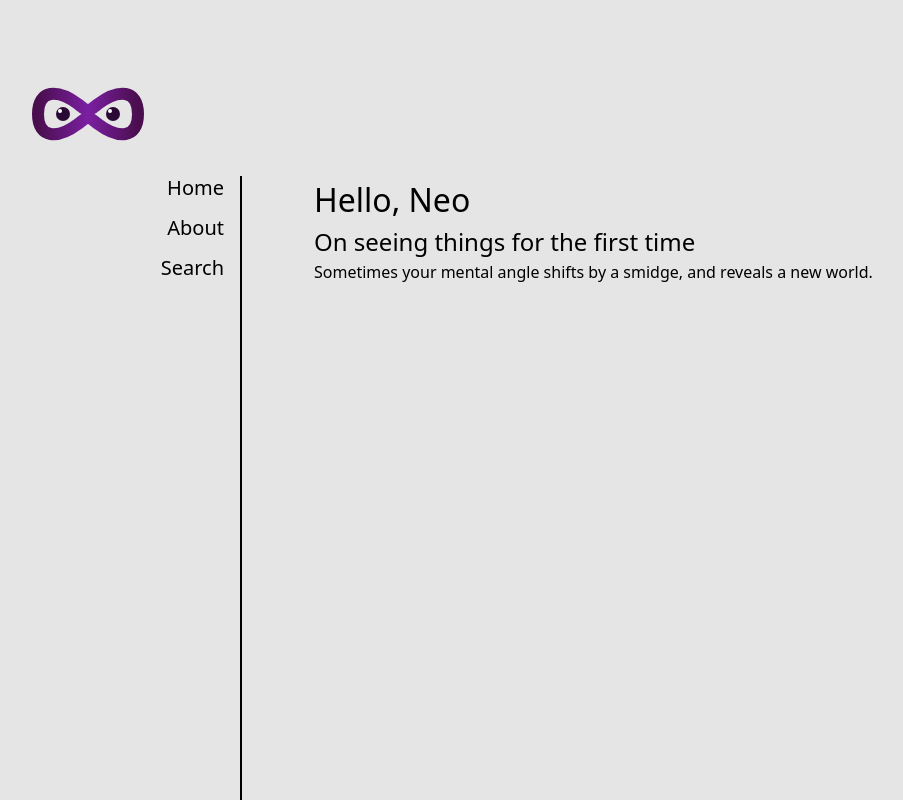
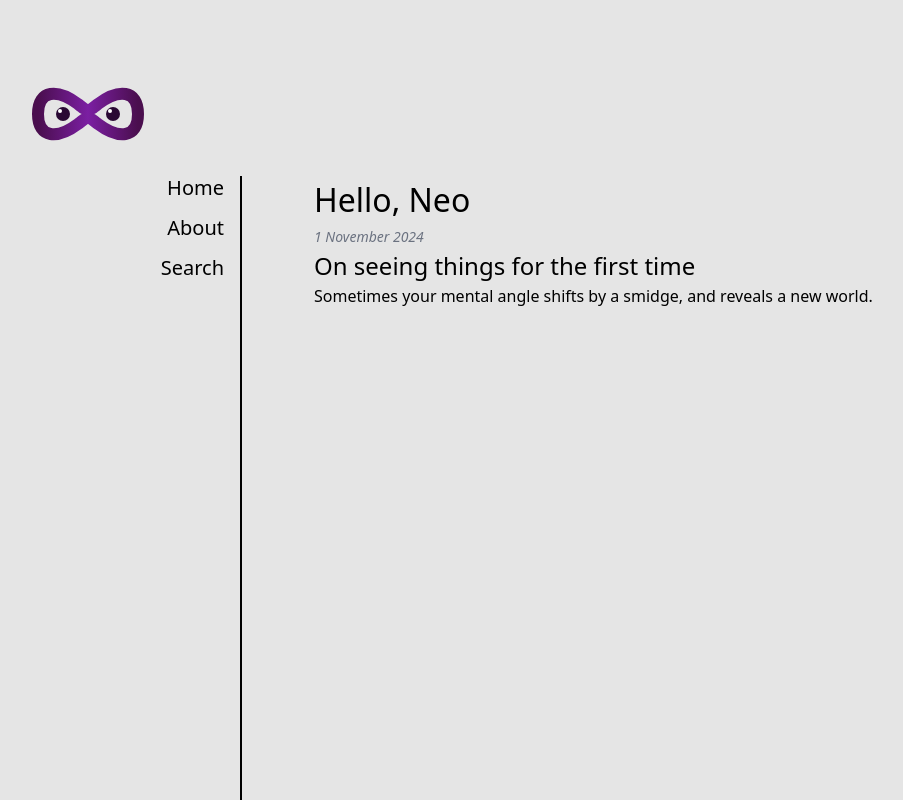
Before and after one commit to brendan-defi/eternal-vigilance, a Next.js app: page /post/hello_neo.md in a window 1280 px wide. Shown: the top 800 px of the page, without its empty margins (108-1011 px from the left). Built offline with nearby package versions, Linux system fonts and the light colour scheme; no server answers.

Commit message:
update import, add date

```diff
--- a/app/(blog)/post/[slug]/page.tsx
+++ b/app/(blog)/post/[slug]/page.tsx
@@ -1,6 +1,6 @@
 import ReactMarkdown from "react-markdown";
 
-import { postsIndex } from "@/src/assets/posts/postsIndex";
+import { postsIndex } from "@/src/assets/posts/_postsIndex";
 import { type PostRef } from "@/src/types/post";
 import fetchPostText from "@/src/utils/fetchPostText";
 import parsePost from "@/src/utils/parsePost";
@@ -20,6 +20,9 @@ export default async function BlogPost({ params }: { params: BlogPostParams }) {
     return (
         <div id="PostContainer" className="mx-4">
             <h1>{post?.postData?.title}</h1>
+            <span className="text-sm text-gray-500 italic">
+                {post?.postData?.publishedAt}
+            </span>
             <ReactMarkdown>{post?.postText ?? ""}</ReactMarkdown>
         </div>
     );
```
